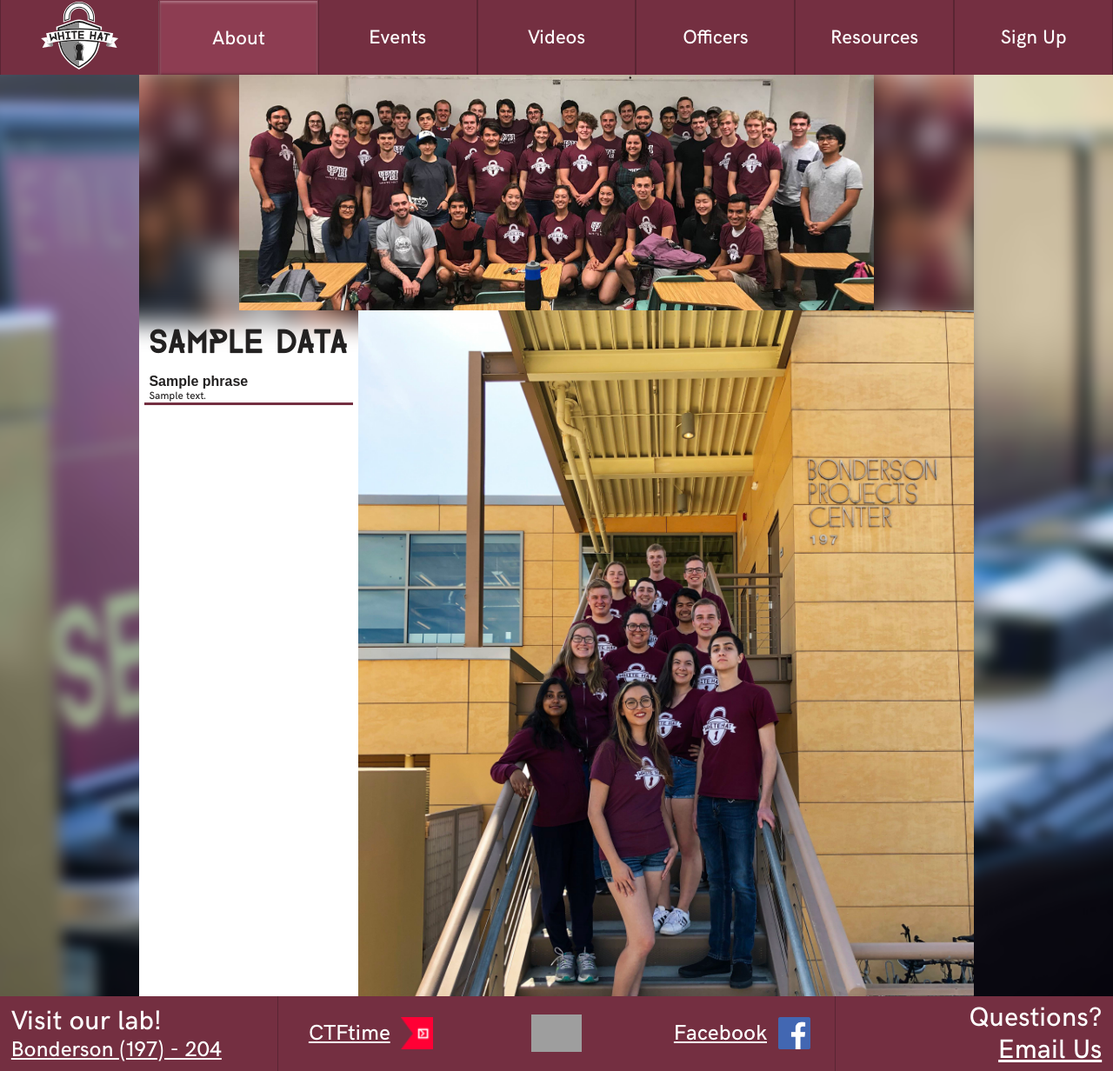
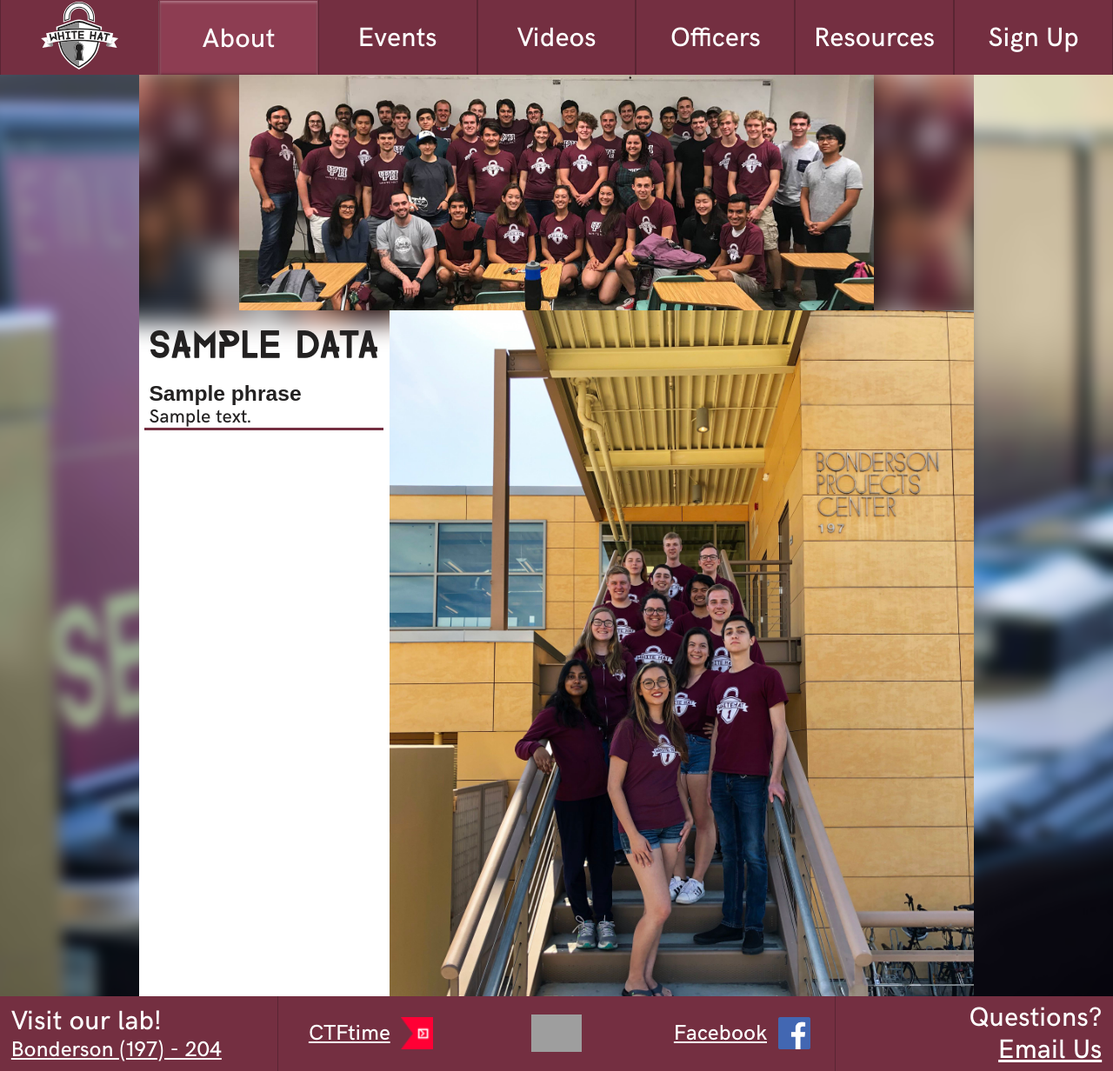
Before and after one commit to CalPolySEC/thewhitehat.club, a Flask app: page /about in a window 1280 px wide. Shown: the whole page at 87% size. Run offline with Flask 2, Linux system fonts and the light colour scheme; a database or web service that is not in the repository returns one stand-in record (values such as "Sample title"); data that the repository does not hold is empty; style sheets or scripts are compiled from the project's sources; grey boxes are pictures that could not be loaded.

Commit message:
Changed the font size for some things

```diff
--- a/assets/scss/_navbar.scss
+++ b/assets/scss/_navbar.scss
@@ -48,11 +48,11 @@
     		justify-content: center;
 			color: white;
 
-			font-size: 1.4em;
+			font-size: max(1.4em, 2.5vh);
 			text-decoration: none;
 
 			i {
-				font-size: 1.65em;
+				font-size: max(1.65em, 3vh);
 			}
 
 			.icon {
--- a/assets/scss/about.scss
+++ b/assets/scss/about.scss
@@ -73,7 +73,7 @@
             background-origin: border-box;
             z-index: 1;
 
-            @media screen and (max-width: 828px) {
+            @media screen and (max-width: 828px), screen and (orientation: portrait){
                 width: 100%;
                 height: unset;
             }
@@ -90,7 +90,7 @@
             height: 22vh;
             width: 100vw;
 
-            @media screen and (max-width: 828px) {
+            @media screen and (max-width: 828px), screen and (orientation: portrait){
                 display: none;
             }
         }
@@ -107,17 +107,19 @@
             h1 {
                 margin-top: 0px;
                 font: 2em "Farray", sans-serif;
+                font-size: max(2em, 3vh)
             }
 
             h2 {
                 font: 1em "HK Grotesk Light", sans-serif;
                 font-weight: bold;
                 margin-bottom: 0.5px;
+                font-size: max(1em, 2vh)
             }
 
             p {
                 margin: 0px;
-                font-size: 0.75em;
+                font-size: max(0.75em, 1.75vh);
             }
 
             border-bottom: 3px solid $nav-bg;
```
Also changed, not shown: assets/scss/resources.scss (+9 -2 lines).
